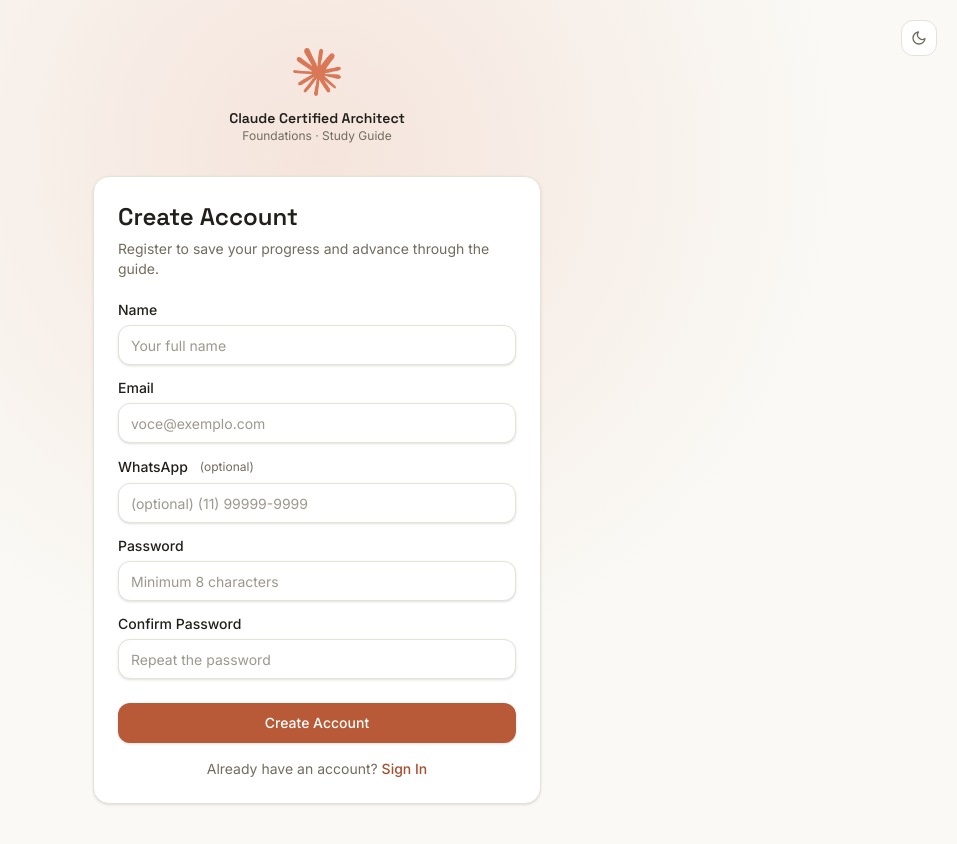
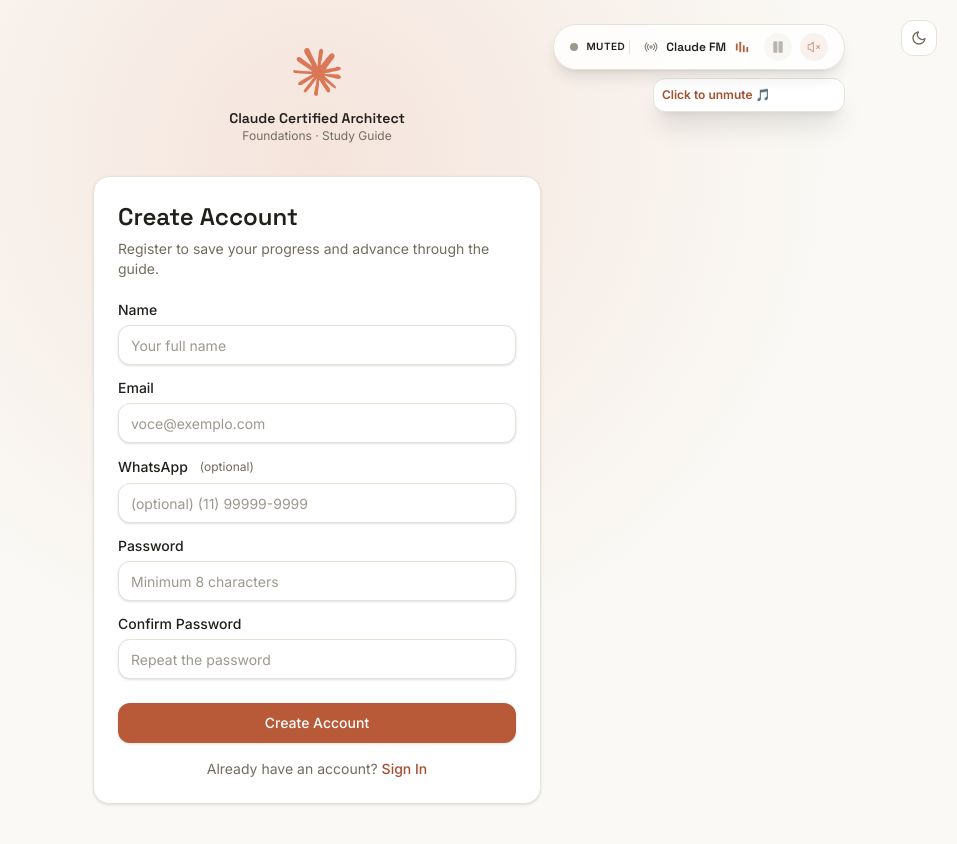
Before and after one commit to EliasSantiago/claude-foundations-certification-exam-guide, a Next.js app: page /register in a window 1280 px wide. Shown: the top 844 px of the page, without its empty margins (323-1280 px from the left). Built offline with nearby package versions, Linux system fonts and the light colour scheme; no server answers.

Commit message:
feat: add global persistent Claude FM music player in top-right

```diff
--- a/app/layout.tsx
+++ b/app/layout.tsx
@@ -2,6 +2,7 @@
 import { Inter, Space_Grotesk, JetBrains_Mono } from "next/font/google";
 import "./globals.css";
 import { Providers } from "@/components/providers";
+import MusicPlayer from "@/components/MusicPlayer";
 
 // Body copy: Inter - a clean, modern workhorse.
 const inter = Inter({
@@ -54,7 +55,10 @@
         <script dangerouslySetInnerHTML={{ __html: themeScript }} />
       </head>
       <body className="min-h-full flex flex-col">
-        <Providers>{children}</Providers>
+        <Providers>
+          {children}
+          <MusicPlayer />
+        </Providers>
       </body>
     </html>
   );
--- /dev/null
+++ b/components/MusicPlayer.tsx
@@ -0,0 +1,280 @@
+"use client";
+
+import { useEffect, useRef, useState } from "react";
+import { Play, Pause, Volume2, VolumeX, Radio } from "lucide-react";
+import { cn } from "@/lib/utils";
+import { useLanguage } from "@/components/language-provider";
+
+declare global {
+  interface Window {
+    onYouTubeIframeAPIReady?: () => void;
+    // eslint-disable-next-line @typescript-eslint/no-explicit-any
+    YT?: any;
+  }
+}
+
+function Equalizer({ isPlaying, isMuted }: { isPlaying: boolean; isMuted: boolean }) {
+  const active = isPlaying && !isMuted;
+  return (
+    <svg className="h-3.5 w-4 text-claude" viewBox="0 0 16 16" fill="currentColor">
+      {/* Bar 1 */}
+      <rect x="1" y="4" width="2" height="8" rx="0.5">
+        {active && (
+          <animate
+            attributeName="height"
+            values="4;12;4"
+            dur="0.8s"
+            repeatCount="indefinite"
+          />
+        )}
+        {active && (
+          <animate
+            attributeName="y"
+            values="10;2;10"
+            dur="0.8s"
+            repeatCount="indefinite"
+          />
+        )}
+      </rect>
+      {/* Bar 2 */}
+      <rect x="5" y="2" width="2" height="12" rx="0.5">
+        {active && (
+          <animate
+            attributeName="height"
+            values="2;14;2"
+            dur="0.6s"
+            repeatCount="indefinite"
+          />
+        )}
+        {active && (
+          <animate
+            attributeName="y"
+            values="12;0;12"
+            dur="0.6s"
+            repeatCount="indefinite"
+          />
+        )}
+      </rect>
+      {/* Bar 3 */}
+      <rect x="9" y="6" width="2" height="8" rx="0.5">
+        {active && (
+          <animate
+            attributeName="height"
+            values="3;10;3"
+            dur="0.9s"
+            repeatCount="indefinite"
+          />
+        )}
+        {active && (
+          <animate
+            attributeName="y"
+            values="11;4;11"
+            dur="0.9s"
+            repeatCount="indefinite"
+          />
+        )}
+      </rect>
+      {/* Bar 4 */}
+      <rect x="13" y="8" width="2" height="6" rx="0.5">
+        {active && (
+          <animate
+            attributeName="height"
+            values="2;8;2"
+            dur="0.7s"
+            repeatCount="indefinite"
+          />
+        )}
+        {active && (
+          <animate
+            attributeName="y"
+            values="12;6;12"
+            dur="0.7s"
+            repeatCount="indefinite"
+          />
+        )}
+      </rect>
+    </svg>
+  );
+}
+
+export default function MusicPlayer() {
+  const [isPlaying, setIsPlaying] = useState(true);
+  const [isMuted, setIsMuted] = useState(true);
+  const [ready, setReady] = useState(false);
+  const [showTooltip, setShowTooltip] = useState(true);
+  // eslint-disable-next-line @typescript-eslint/no-explicit-any
+  const playerRef = useRef<any>(null);
+  const { language } = useLanguage();
+
+  const labels = {
+    en: { clickToUnmute: "Click to unmute 🎵", playing: "ON AIR", muted: "MUTED" },
+    pt: { clickToUnmute: "Clique para ouvir 🎵", playing: "NO AR", muted: "MUDO" },
+    es: { clickToUnmute: "Clic para escuchar 🎵", playing: "AL AIRE", muted: "SILENCIO" },
+  };
+
+  const currentLang = language === "es" ? "es" : language === "en" ? "en" : "pt";
+  const label = labels[currentLang];
+
+  useEffect(() => {
+    const initPlayer = () => {
+      if (window.YT && window.YT.Player && !playerRef.current) {
+        playerRef.current = new window.YT.Player("claude-fm-player-iframe", {
+          height: "0",
+          width: "0",
+          videoId: "BNLoR8BbhgQ",
+          playerVars: {
+            autoplay: 1,
+            mute: 1,
+            loop: 1,
+            playlist: "BNLoR8BbhgQ",
+            controls: 0,
+            showinfo: 0,
+            rel: 0,
+            enablejsapi: 1,
+          },
+          events: {
+            // eslint-disable-next-line @typescript-eslint/no-explicit-any
+            onReady: (event: any) => {
+              setReady(true);
+              event.target.playVideo();
+            },
+            // eslint-disable-next-line @typescript-eslint/no-explicit-any
+            onStateChange: (event: any) => {
+              // 1 = playing, 2 = paused
+              if (event.data === 1) {
+                setIsPlaying(true);
+              } else if (event.data === 2) {
+                setIsPlaying(false);
+              }
+            },
+          },
+        });
+      }
+    };
+
+    if (window.YT && window.YT.Player) {
+      initPlayer();
+    } else {
+      if (!document.querySelector('script[src="https://www.youtube.com/iframe_api"]')) {
+        const tag = document.createElement("script");
+        tag.src = "https://www.youtube.com/iframe_api";
+        const firstScriptTag = document.getElementsByTagName("script")[0];
+        firstScriptTag.parentNode?.insertBefore(tag, firstScriptTag);
+      }
+
+      const prevCallback = window.onYouTubeIframeAPIReady;
+      window.onYouTubeIframeAPIReady = () => {
+        if (prevCallback) prevCallback();
+        initPlayer();
+      };
+    }
+
+    // Dismiss tooltip after 7 seconds automatically
+    const timer = setTimeout(() => setShowTooltip(false), 7000);
+
+    return () => {
+      clearTimeout(timer);
+    };
+  }, []);
+
+  const togglePlay = () => {
+    if (!playerRef.current || !ready) return;
+    if (isPlaying) {
+      playerRef.current.pauseVideo();
+      setIsPlaying(false);
+    } else {
+      playerRef.current.playVideo();
+      setIsPlaying(true);
+    }
+  };
+
+  const toggleMute = () => {
+    if (!playerRef.current || !ready) return;
+    if (isMuted) {
+      playerRef.current.unMute();
+      setIsMuted(false);
+      setShowTooltip(false);
+      // Auto resume if paused
+      playerRef.current.playVideo();
+      setIsPlaying(true);
+    } else {
+      playerRef.current.mute();
+      setIsMuted(true);
+    }
+  };
+
+  return (
+    <>
+      {/* Hidden YouTube Target Element */}
+      <div id="claude-fm-player-iframe" className="pointer-events-none fixed -top-10 -left-10 h-0 w-0 opacity-0" />
+
+      {/* Floating Control Widget */}
+      <div className="fixed z-50 md:top-6 md:right-28 md:bottom-auto bottom-4 right-4 animate-fade-up">
+        {/* Tooltip hint to unmute */}
+        {isMuted && showTooltip && (
+          <div className="absolute right-0 bottom-full md:bottom-auto md:top-full mb-2 md:mb-0 md:mt-2 w-48 rounded-lg border border-claude-dim bg-surface p-2 text-center text-xs font-medium text-cream shadow-xl animate-fade-up">
+            <button
+              onClick={toggleMute}
+              className="w-full text-left font-semibold text-claude-soft hover:underline cursor-pointer"
+            >
+              {label.clickToUnmute}
+            </button>
+          </div>
+        )}
+
+        <div className={cn(
+          "flex items-center gap-3.5 rounded-full border border-border bg-surface/85 px-4 py-2 text-xs shadow-lg backdrop-blur transition-all duration-300 hover:border-claude-dim/60",
+          isPlaying && !isMuted ? "shadow-[0_0_15px_rgba(217,119,87,0.15)]" : ""
+        )}>
+          {/* Status Indicators */}
+          <div className="flex items-center gap-2 pr-1 border-r border-border/80">
+            <span className="relative flex h-2 w-2">
+              {isPlaying && !isMuted && (
+                <span className="animate-ping absolute inline-flex h-full w-full rounded-full bg-red-400 opacity-75"></span>
+              )}
+              <span className={cn(
+                "relative inline-flex rounded-full h-2 w-2",
+                isPlaying && !isMuted ? "bg-red-500" : "bg-muted/70"
+              )}></span>
+            </span>
+            <span className="font-semibold tracking-wider text-[10px] text-cream uppercase">
+              {isMuted ? label.muted : label.playing}
+            </span>
+          </div>
+
+          {/* Station Logo & Equalizer */}
+          <div className="flex items-center gap-2">
+            <Radio className="size-3.5 text-muted/80" />
+            <span className="font-display font-semibold text-cream">Claude FM</span>
+            <Equalizer isPlaying={isPlaying} isMuted={isMuted} />
+          </div>
+
+          {/* Controls */}
+          <div className="flex items-center gap-2">
+            <button
+              onClick={togglePlay}
+              disabled={!ready}
+              aria-label={isPlaying ? "Pause music" : "Play music"}
+              className="flex h-7 w-7 items-center justify-center rounded-full bg-surface-2 text-muted transition hover:bg-surface hover:text-cream cursor-pointer disabled:opacity-50 disabled:pointer-events-none"
+            >
+              {isPlaying ? <Pause className="size-3.5 fill-current" /> : <Play className="size-3.5 fill-current ml-0.5" />}
+            </button>
+            <button
+              onClick={toggleMute}
+              disabled={!ready}
+              aria-label={isMuted ? "Unmute music" : "Mute music"}
+              className={cn(
+                "flex h-7 w-7 items-center justify-center rounded-full transition cursor-pointer disabled:opacity-50 disabled:pointer-events-none",
+                isMuted
+                  ? "bg-claude/15 text-claude-soft hover:bg-claude/25"
+                  : "bg-surface-2 text-muted hover:bg-surface hover:text-cream"
+              )}
+            >
+              {isMuted ? <VolumeX className="size-3.5" /> : <Volume2 className="size-3.5" />}
+            </button>
+          </div>
+        </div>
+      </div>
+    </>
+  );
+}
```
